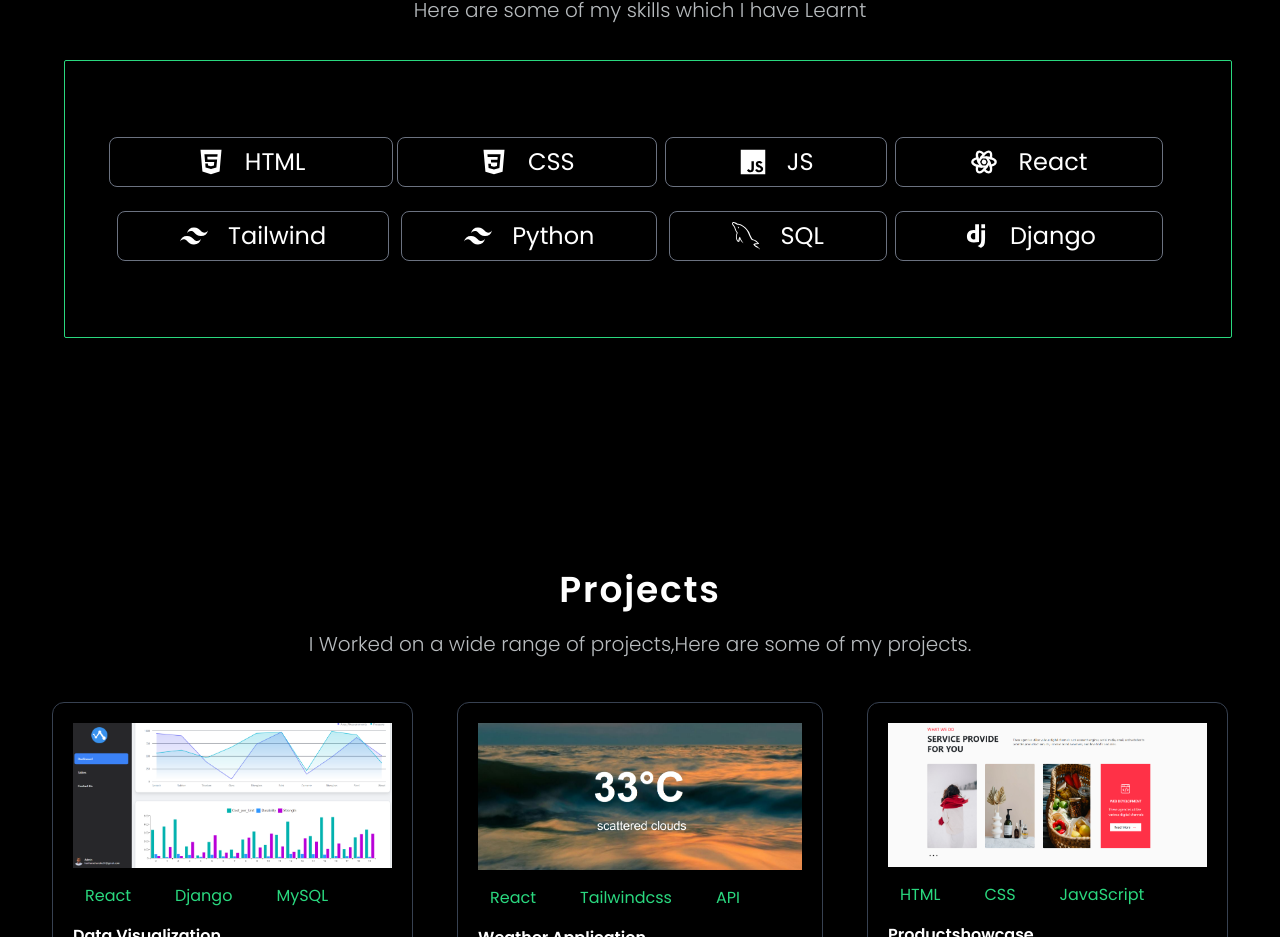
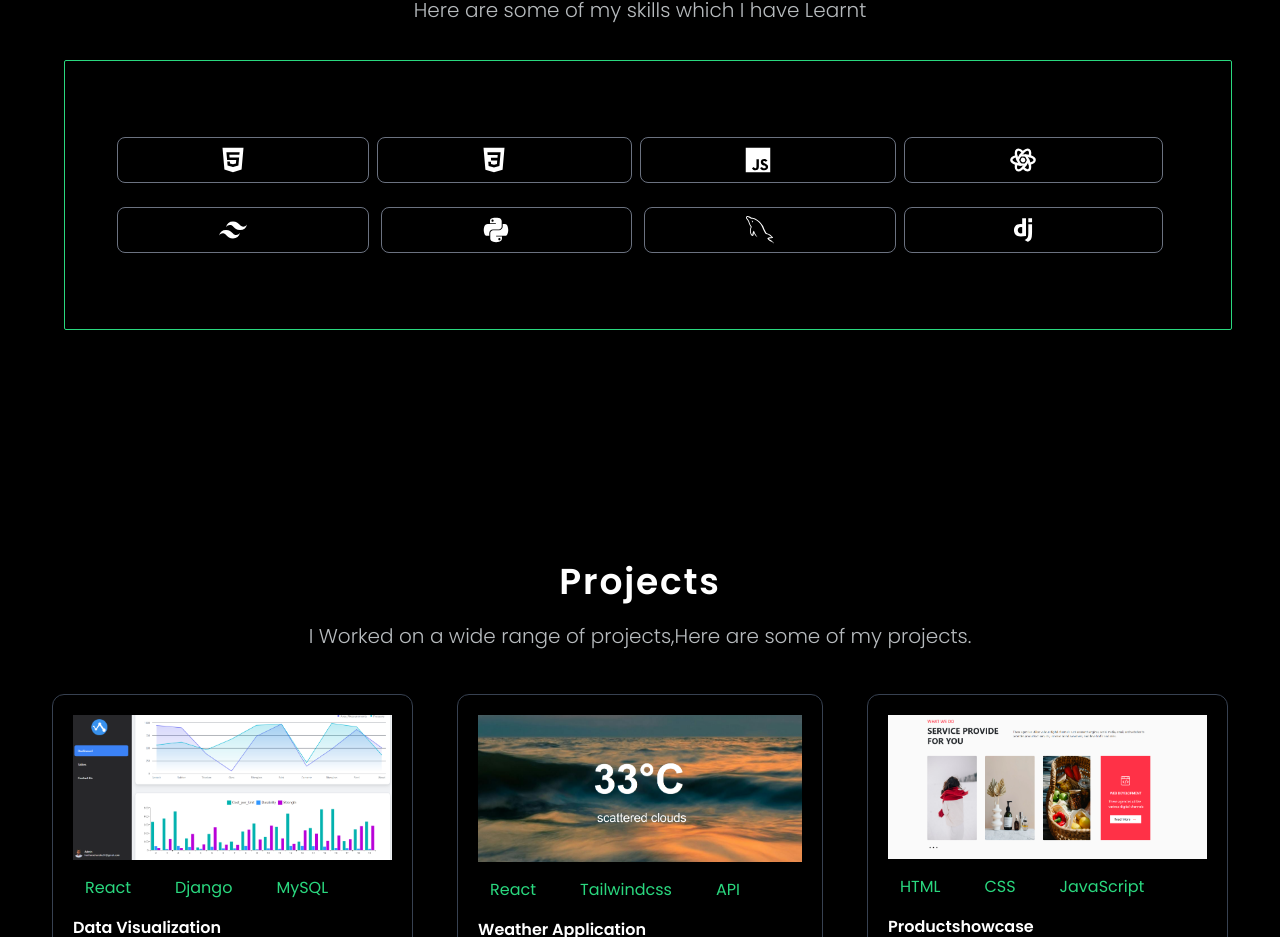
Before and after one commit to Harii10/myportfolio, a React (Vite) app: page / in a window 1280 px wide. Shown: the part 970-1907 px from the top of the page. Built offline with nearby package versions, Linux system fonts and the light colour scheme.

Commit message:
skills sections

```diff
--- a/src/components/Skills.jsx
+++ b/src/components/Skills.jsx
@@ -1,64 +1,116 @@
 import React from 'react'
-import { FaHtml5 } from "react-icons/fa";
+import { FaHtml5, FaPython } from "react-icons/fa";
 import { IoLogoCss3 } from "react-icons/io";
 import { IoLogoJavascript } from "react-icons/io5";
 import { TbBrandReact } from "react-icons/tb";
 import { SiTailwindcss } from "react-icons/si";
 import { GrMysql } from "react-icons/gr";
-import { SiBootstrap } from "react-icons/si";
+// import { SiBootstrap } from "react-icons/si";
 import { BiLogoDjango } from "react-icons/bi";
 function Skills() {
+  // const skillsets = [
+  //   {
+  //     id: '1',
+  //     icon: <FaHtml5/>,
+  //     name: 'HTML'
+  //   },
+  //   {
+  //     id: '2',
+  //     icon: <IoLogoCss3/>,
+  //     name: 'CSS'
+  //   },
+  //   {
+  //     id: '3',
+  //     icon: <IoLogoJavascript/>,
+  //     name: 'JavaScript'
+  //   },
+  //   {
+  //     id: '4',
+  //     icon: <TbBrandReact/>,
+  //     name: 'Raact'
+  //   },
+  //   {
+  //     id: '5',
+  //     icon: <SiTailwindcss/>,
+  //     name: 'Tailwindcss'
+  //   },
+  //   {
+  //     id: '6',
+  //     icon: <FaPython/>,
+  //     name: 'Python'
+  //   },
+  //   {
+  //     id: '7',
+  //     icon: <BiLogoDjango/>,
+  //     name: 'Django'
+  //   },
+  //   {
+  //     id: '8',
+  //     icon: <BiLogoDjango/>,
+  //     name: 'Django'
+  //   },
+  //   {
+  //     id: '9',
+  //     icon: <GrMysql/>,
+  //     name: 'MySQL'
+  //   }
+
+  // ]
   return (
     <div>
-        <div className="mt-6 -ml-2 p-4 w-96 border border-chose-10 rounded-sm shadow-black shadow-2xl sm:w-full md:w-full md:m-2 lg:w-full lg:p-16">
+        <div className="mt-6 -ml-2 p-4 w-96  border border-chose-10 rounded-sm shadow-black shadow-2xl sm:w-full md:w-full md:m-2 lg:w-full lg:p-16">
               <ul className="grid grid-rows-2 grid-flow-col gap-1 -ml-5 md:gap-3 lg:gap-0">
-                <li className="flex justify-center items-center gap-1 border border-gray-500 my-3 rounded-lg md:gap-3 lg:gap-5 lg:text-2xl">
+              {/* {skillsets.map((skill)=>{ */}
+              <li className="flex justify-center items-center gap-1 border border-gray-500 mx-1 my-3 p-1 rounded-lg ml-2 md:gap-3 lg:gap-5 lg:text-2xl">
                   <span>
                     <FaHtml5 className="lg:w-7 h-7" />
                   </span>
-                  <p>HTML</p>
+                  <p></p>
                 </li>
+
+              {/* })} */}
+
                 <li className="flex justify-center items-center gap-1 border border-gray-500 mx-1 my-3 p-1 rounded-lg ml-2 md:gap-3 lg:gap-5 lg:text-2xl">
                   <span>
                     <SiTailwindcss className="lg:w-7 h-7" />
                   </span>
-                  <p>Tailwind</p>
+                  <p></p>
                 </li>
                 <li className="flex justify-center items-center gap-1 border border-gray-500 mx-1 my-3 rounded-lg lg:gap-5 md:gap-3 lg:text-2xl">
                   <span>
                     <IoLogoCss3 className="lg:w-7 h-7" />
                   </span>
-                  <p>CSS</p>
+                  <p></p>
                 </li>
                 <li className="flex justify-center items-center gap-1 border border-gray-500 mx-1 my-3 p-1 rounded-lg ml-2 md:gap-3 lg:gap-5 lg:text-2xl">
                   <span>
-                    <SiTailwindcss className="lg:w-7 h-7" />
+                    <FaPython className="lg:w-7 h-7" />
                   </span>
-                  <p>Python</p>
+                  <p></p>
                 </li>
                 <li className="flex justify-center items-center gap-1 border border-gray-500 mx-1 my-3 rounded-lg lg:gap-5 md:gap-3 lg:text-2xl">
                   <span>
                     <IoLogoJavascript className="lg:w-7 h-7" />
                   </span>
-                  <p>JS</p>
+                  <p></p>
                 </li>
                 <li className="flex justify-center items-center gap-1 border border-gray-500 mx-1 my-3 p-1 rounded-lg ml-2 md:gap-3 lg:gap-5 lg:text-2xl">
                   <span>
                     <GrMysql className="lg:w-7 h-7" />
                   </span>
-                  <p>SQL</p>
+                  <p></p>
                 </li>
                 <li className="flex justify-center items-center gap-1 border border-gray-500 mx-1 my-3 p-2 rounded-lg md:gap-3 lg:gap-5 lg:text-2xl">
                   <span>
                     <TbBrandReact className="lg:w-7 h-7" />
                   </span>
-                  <p>React</p>
+                  <p></p>
                 </li>
                 <li className="flex justify-center items-center gap-1 border border-gray-500 mx-1 my-3 p-2 rounded-lg md:gap-3 lg:gap-5 lg:text-2xl">
                   <span>
                     <BiLogoDjango className="lg:w-7 h-7" />
                   </span>
-                  <p>Django</p>
+                  <p></p>
                 </li>
               </ul>
             </div>
```
